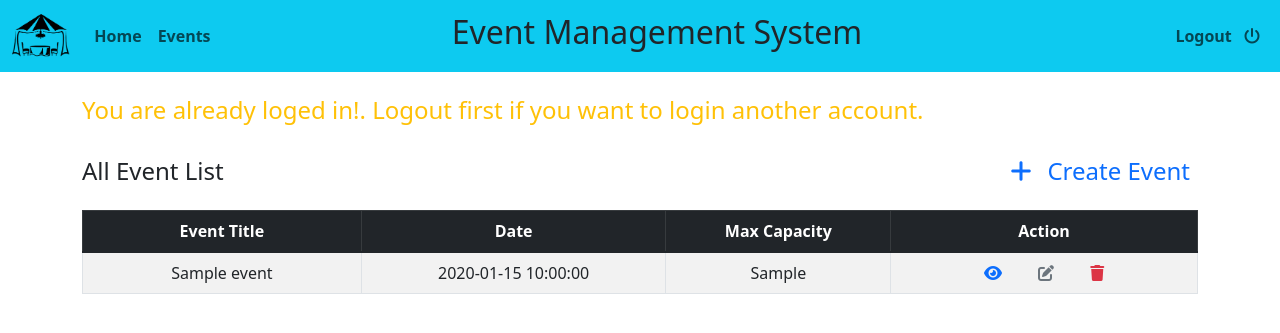
After one commit to amdadussobhan/Event-Management-System, a PHP site: page /event_list.php in a window 1280 px wide. The commit adds this page. Shown: the top 333 px of the page. Run offline with PHP 8.4, Linux system fonts and the light colour scheme; the visitor is signed in with stand-in values (Sample User, id 1); tables that the repository leaves empty or names only in its code hold one stand-in row (values such as "Sample post").

Commit message:
Added Event List

```diff
--- a/db_connect.php
+++ b/db_connect.php
@@ -2,7 +2,7 @@
 // Database connection details
 $host = 'localhost';     // Database host (usually localhost)
 $user = 'root';           // Database username
-$pass = 'Amdad@O11yo';               // Database password (leave blank if no password)
+$pass = 'a';               // Database password (leave blank if no password)
 $db = 'event_management'; // Database name
 
 // Create a new MySQLi connection
--- a/event_action.php
+++ b/event_action.php
@@ -39,7 +39,7 @@
         $_SESSION['success'] = "Event created successfully!.";
         unset($_SESSION['errors']);  // Clear the errors message after successfully registered
         unset($_SESSION['form_data']);  // Clear the form data after successfully registered
-        header('Location: index.php');  // Redirect to the home page
+        header('Location: event_list.php');  // Redirect to the home page
     } else {
         $errors['info'] = 'Something went wrong, Try again.';
         $_SESSION['errors'] = $errors;
--- /dev/null
+++ b/event_list.php
@@ -0,0 +1,52 @@
+<?php
+include 'verify_user.php';
+$pageTitle = 'Event List | EMS';
+
+// Include the header
+include 'header.php';
+
+// Fetch events from the database
+include 'db_connect.php';
+$stmt = $conn->prepare("SELECT title, date, max_capacity, description FROM events ORDER BY date ASC");
+$stmt->execute();
+$result = $stmt->get_result();
+?>
+
+<div class="container my-4">
+    <?php include 'message.php' ?>
+    <div>
+        <h4 class="pb-3" style="float: left;">All Event List</h4>
+        <h4 class="pb-3" style="float: right;"><a href="event_form.php" class="text-decoration-none pe-2"><i class="fa-solid fa-plus pe-3"></i>Create Event</a></h4>
+    </div>
+    <div class="text-center">
+        <table class="table table-striped table-bordered table-hover">
+            <thead class="table-dark">
+                <tr>
+                    <th>Event Title</th>
+                    <th>Date</th>
+                    <th>Max Capacity</th>
+                    <th>Action</th>
+                </tr>
+            </thead>
+            <tbody class="table-group-divider">
+                <?php while ($row = $result->fetch_assoc()): ?>
+                    <tr>
+                        <td class="w-25"><?php echo htmlspecialchars($row['title']); ?></td>
+                        <td><?php echo htmlspecialchars($row['date']); ?></td>
+                        <td><?php echo htmlspecialchars($row['max_capacity']); ?></td>
+                        <td>
+                            <a href="event_details.php?event_id=<?php echo $row['title']; ?>" class="px-2 mx-2"><i class="fa-solid fa-eye"></i></a>
+                            <a href="event_details.php?event_id=<?php echo $row['title']; ?>" class="px-2 mx-2 text-secondary"><i class="fa-solid fa-pen-to-square"></i></a>
+                            <a href="event_details.php?event_id=<?php echo $row['title']; ?>" class="px-2 mx-2 text-danger"><i class="fa-solid fa-trash"></i></a>
+                        </td>
+                    </tr>
+                <?php endwhile; ?>
+            </tbody>
+        </table>
+    </div>
+</div>
+
+<?php
+$stmt->close();
+$conn->close();
+?>
--- a/index.php
+++ b/index.php
@@ -1,5 +1,5 @@
 <?php
-include 'authenticator.php';
+include 'verify_user.php';
 $pageTitle = 'Home';
 
 // Include the header
--- a/login_form.php
+++ b/login_form.php
@@ -1,9 +1,9 @@
 <?php
+session_start();
 $pageTitle = 'Login | EMS';
 
 // Include header
 include 'header.php';
-session_start();
 
 // Check if the user is logged in by verifying if 'user_id' is set
 if (isset($_SESSION['user_id'])) {
@@ -34,7 +34,7 @@
     }
     ?>
 
-    <div class="card w-50 mx-auto">
+    <div class="card w-50 mx-auto shadow px-3">
         <div class="card-body">
             <h3 class="card-title py-3">Login First</h3>
             <form action="login_action.php" method="POST" class="">
--- a/logout_action.php
+++ b/logout_action.php
@@ -1,5 +1,4 @@
 <?php
-
 session_start();  // Start the session
 
 // Unset all session variables
@@ -11,5 +10,4 @@
 // Redirect to the login page or home page
 header('Location: login_form.php');
 exit();
-
 ?>
--- a/navbar.php
+++ b/navbar.php
@@ -10,7 +10,7 @@
                     <a class="nav-link py-3" href="/ems/"><b>Home</b></a>
                 </li>
                 <li class="nav-item">
-                    <a class="nav-link py-3" href="event_form.php"><b>Events</b></a>
+                    <a class="nav-link py-3" href="event_list.php"><b>Events</b></a>
                 </li>
             </ul>
 
--- a/register_form.php
+++ b/register_form.php
@@ -1,9 +1,9 @@
 <?php
+session_start();
 $pageTitle = 'Sign up | EMS';
 
 // Include the header
 include 'header.php';
-session_start();
 
 // Check if the user is logged in by verifying if 'user_id' is set
 if (isset($_SESSION['user_id'])) {
@@ -21,7 +21,7 @@
 <div class="container my-5 text-center">
     <?php include 'message.php' ?>
 
-    <div class="card w-50 mx-auto">
+    <div class="card w-50 mx-auto shadow px-3">
         <div class="card-body">
             <h3 class="card-title py-3">Complete Your Sign up</h3>
             <form action="register_action.php" method="POST" class="">
```
Also changed, not shown: event_form.php (+3 -13 lines), verify_admin.php (added, +14 -0 lines), verify_user.php (renamed from authenticator.php).
